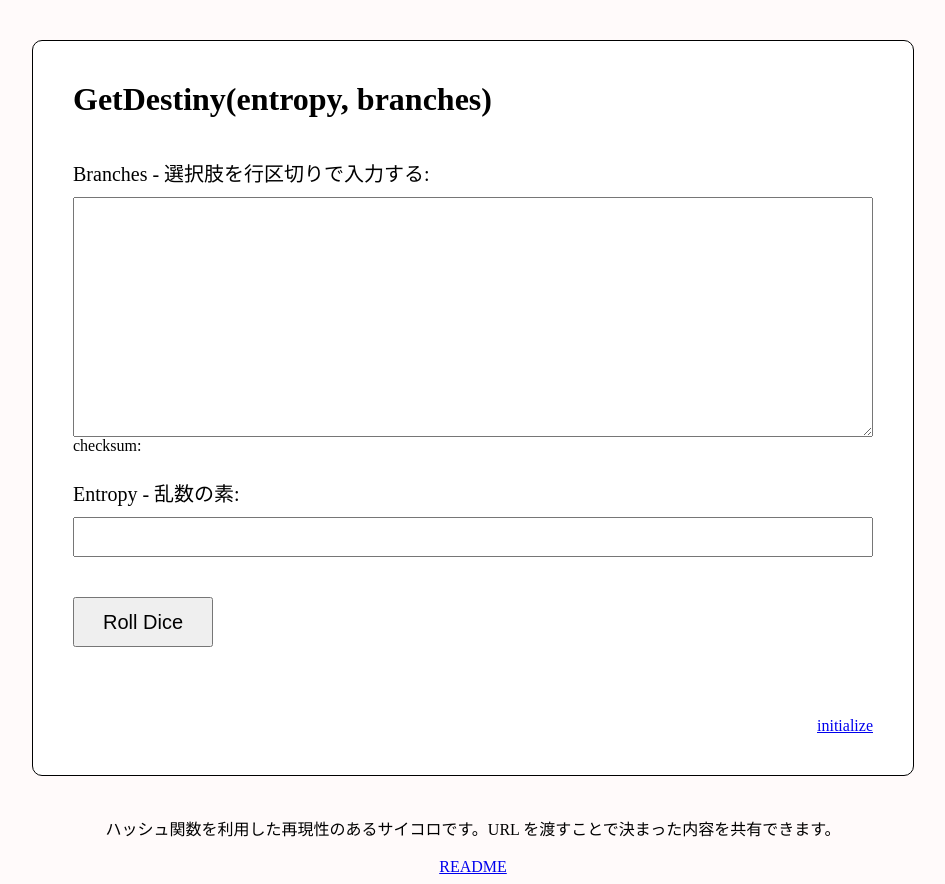
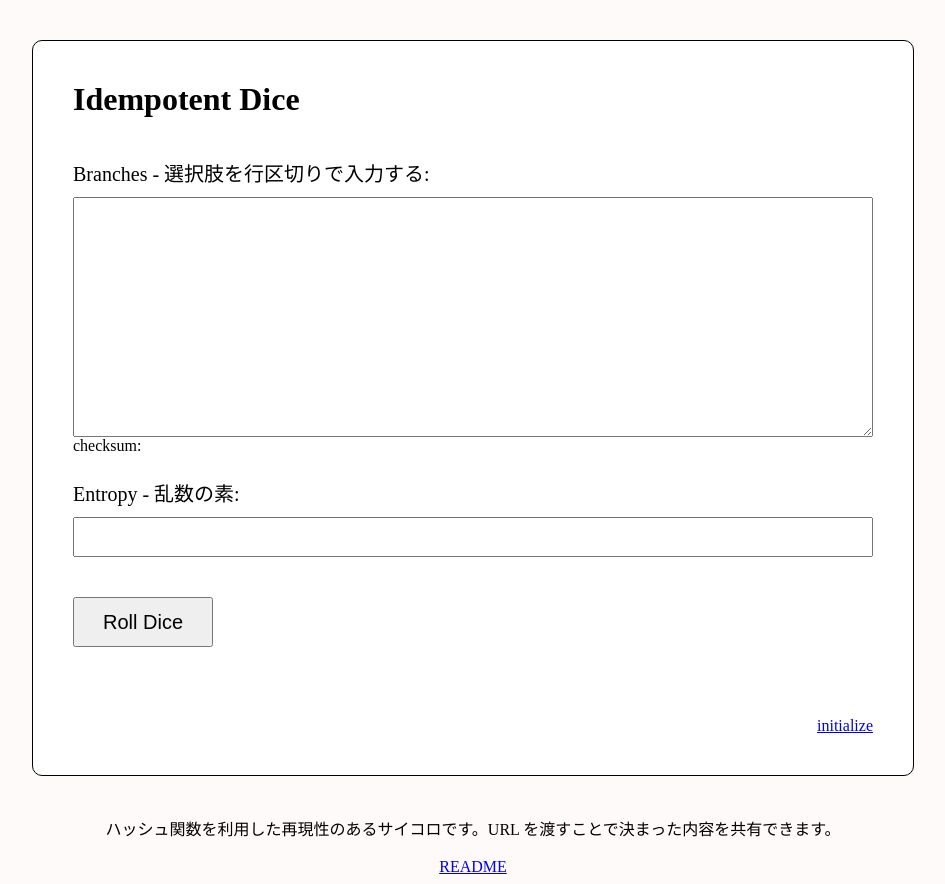
Before and after one commit to buri83/idempotent-dice, a website: page index.html in a window 1280 px wide. Shown: the whole page, without its empty margins (167-1112 px from the left). Drawn offline with Linux system fonts and the light colour scheme.

Commit message:
fixed site name

```diff
--- a/index.html
+++ b/index.html
@@ -1,6 +1,6 @@
 <html>
     <head>
-        <title>GetDestiny(entropy, branches)</title>
+        <title>Idempotent Dice</title>
         <meta name="description" content="ハッシュ関数を利用した再現性のあるサイコロです。URL を渡すことで決まった内容を共有できます。"/>
 
         <script async src="https://pagead2.googlesyndication.com/pagead/js/adsbygoogle.js?client=ca-pub-6580913532391800"
@@ -22,7 +22,7 @@
             </script>
         </center>
         <div style="width: 800px; margin: 10px; padding: 40px; border: black solid 1px; border-radius: 10px; margin: 40px auto; background-color: white;">
-            <div style="font-size: 32px; font-weight: bold;">GetDestiny(entropy, branches)</div>
+            <div style="font-size: 32px; font-weight: bold;">Idempotent Dice</div>
             <div style="padding-top: 40px; font-size: 20px;">
                 <form action="">
                     Branches - 選択肢を行区切りで入力する:<br />
```
